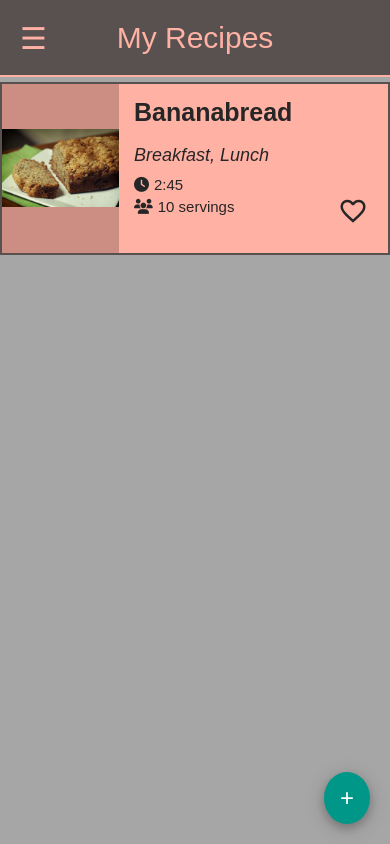
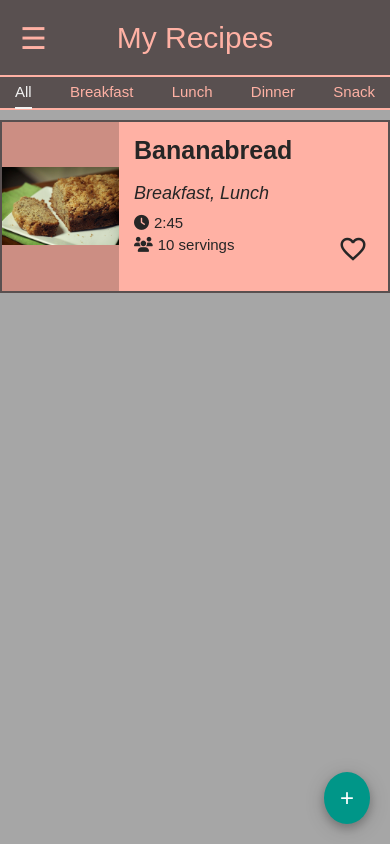
Before and after one commit to VeradeLacombe/MyRecipes, a website with bundled scripts: page www/MyRecipesPage.html in a window 390 px wide. Built offline with nearby package versions, Linux system fonts and the light colour scheme.

Commit message:
Add filters

```diff
--- a/www/MyRecipesPage.html
+++ b/www/MyRecipesPage.html
@@ -38,6 +38,14 @@
 			My Recipes
 		</div>
 
+		<div id="filterBar">
+			<button class="filterButton" id="allButton">All</button>
+			<button class="filterButton">Breakfast</button>
+			<button class="filterButton">Lunch</button>
+			<button class="filterButton">Dinner</button>
+			<button class="filterButton" id="snackButton">Snack</button>
+		</div>
+
 		<div id="recipeContainer"></div>
 
   		<button class="w3-button w3-xlarge w3-circle w3-teal w3-card-4" onClick="window.location.href = 'AddRecipePage.html'">+</button>
--- a/www/css/main.css
+++ b/www/css/main.css
@@ -123,3 +123,39 @@ body {
   #sidenav {padding-top: 15px;}
   #sidenav a {font-size: 18px;}
 }
+
+.filterButton {
+	background-color: transparent;
+	border: none;
+	color: #FFB1A4;
+	padding: 0px;
+}
+
+.filterButton:focus {
+	outline: none;
+}
+
+#filterBar {
+	background-color: #595050;
+	text-align: justify;
+	height: 2.2em;
+    line-height: 2;
+	margin-bottom: 10px;
+	border-bottom: 2px solid #FFB1A4;
+}
+
+#filterBar:after {
+    content: '';
+    display: inline-block;
+    width: 100%;
+}
+
+#allButton {
+	color: #F2F2F2;
+	border-bottom: 2px solid #F2F2F2;
+	margin-left: 15px;
+}
+
+#snackButton {
+	margin-right: 15px;
+}
--- a/www/js/MyRecipesPage.js
+++ b/www/js/MyRecipesPage.js
@@ -22,10 +22,30 @@ function UpdateRecipeList() {
 	}
 }
 
+var filter = "All";
+
 function DisplayRecipe(recipe) {
+	if (filter != "All") {
+		if (!recipe.types.includes(filter)) return;
+	}
 	document.getElementById("recipeContainer").appendChild(recipe.createListItemWithHeartButton());
 }
 
+function filterButtonPress(buttonElement){
+	// Turn the text and border pink, for all filter buttons
+	$(".filterButton").css("color", "#FFB1A4");
+	$(".filterButton").css("border-bottom","none");
+
+	// Turn text and border white, on the button I clicked
+	buttonElement.style.color = "#F2F2F2";
+	buttonElement.style.borderBottom = "2px solid #F2F2F2";
+
+	// Update the list
+	filter = buttonElement.innerHTML;
+	UpdateRecipeList();
+}
+
 $(document).ready(function() {
+	$(".filterButton").on("click", function() {filterButtonPress(this)});
 	UpdateRecipeList();
 });
```
